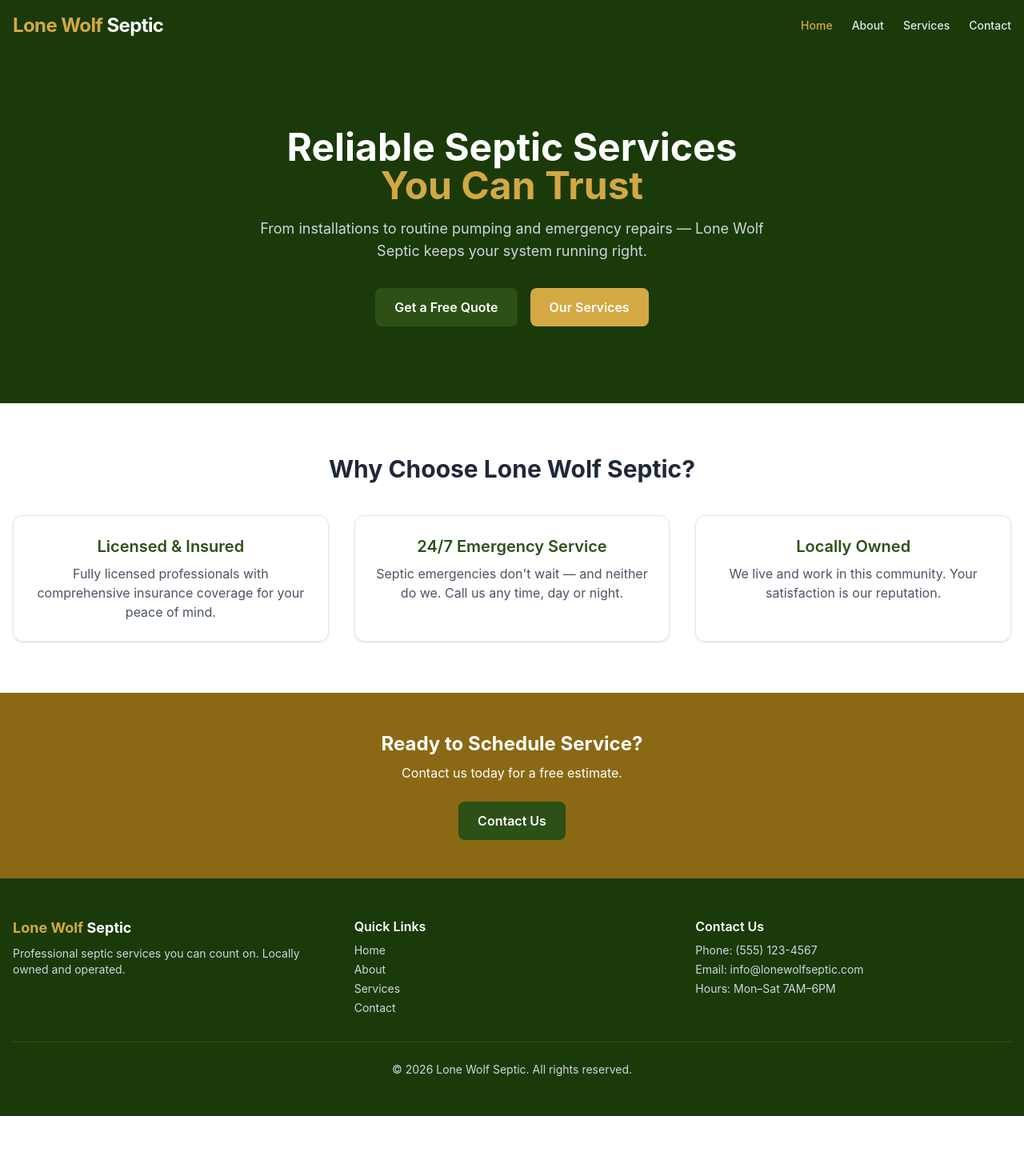
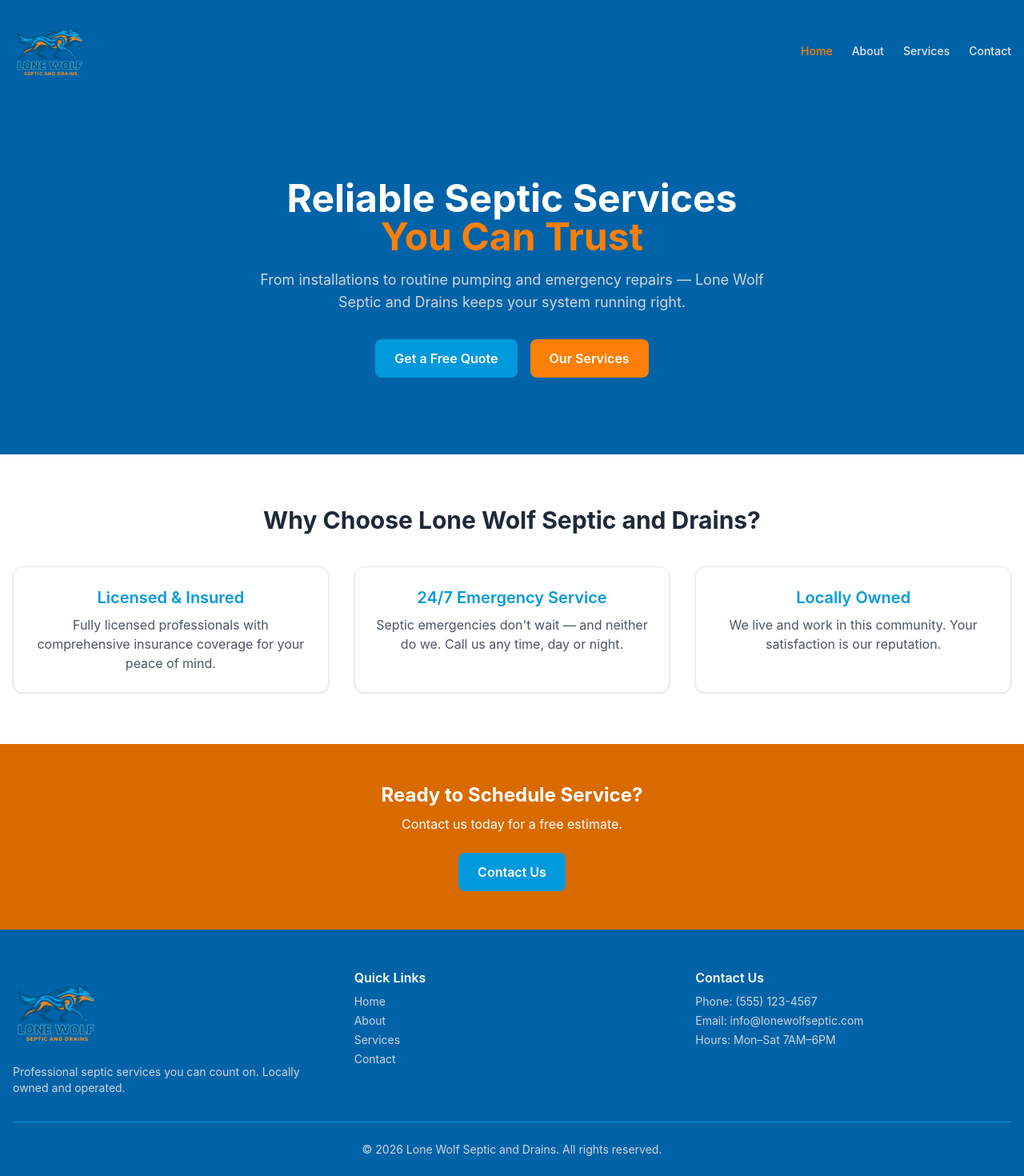
Before and after one commit to nashden/lonewolfseptic, a React (Vite) app: page / in a window 1280 px wide. Shown: the top 1470 px of the page at 80% size. Before the commit the page ends 1395 px from the top, so only its background shows below. Built offline with nearby package versions, Linux system fonts and the light colour scheme.

Commit message:
Updated color and logo

```diff
--- a/index.html
+++ b/index.html
@@ -4,7 +4,7 @@
     <meta charset="UTF-8" />
     <link rel="icon" type="image/svg+xml" href="/favicon.svg" />
     <meta name="viewport" content="width=device-width, initial-scale=1.0" />
-    <title>Lone Wolf Septic | Professional Septic Services</title>
+    <title>Lone Wolf Septic and Drains | Professional Septic Services</title>
   </head>
   <body>
     <div id="root"></div>
--- a/src/components/layout/Footer.tsx
+++ b/src/components/layout/Footer.tsx
@@ -1,4 +1,5 @@
 import { Link } from 'react-router-dom'
+import logo from '/images/logo.png'
 
 export default function Footer() {
   return (
@@ -7,9 +8,7 @@ export default function Footer() {
         <div className="grid gap-8 md:grid-cols-3">
           {/* Brand */}
           <div>
-            <h3 className="text-lg font-bold text-white">
-              <span className="text-earth-light">Lone Wolf</span> Septic
-            </h3>
+            <img src={logo} alt="Lone Wolf Septic and Drains" className="h-28" />
             <p className="mt-2 text-sm">
               Professional septic services you can count on. Locally owned and operated.
             </p>
@@ -38,7 +37,7 @@ export default function Footer() {
         </div>
 
         <div className="mt-8 border-t border-forest pt-6 text-center text-sm">
-          &copy; {new Date().getFullYear()} Lone Wolf Septic. All rights reserved.
+          &copy; {new Date().getFullYear()} Lone Wolf Septic and Drains. All rights reserved.
         </div>
       </div>
     </footer>
--- a/src/components/layout/Header.tsx
+++ b/src/components/layout/Header.tsx
@@ -1,5 +1,6 @@
 import { useState } from 'react'
 import { Link, NavLink } from 'react-router-dom'
+import logo from '/images/logo.png'
 
 const navLinks = [
   { to: '/', label: 'Home' },
@@ -14,8 +15,8 @@ export default function Header() {
   return (
     <header className="bg-forest-dark text-white shadow-lg">
       <div className="mx-auto flex max-w-7xl items-center justify-between px-4 py-4">
-        <Link to="/" className="text-2xl font-bold tracking-tight">
-          <span className="text-earth-light">Lone Wolf</span> Septic
+        <Link to="/">
+          <img src={logo} alt="Lone Wolf Septic and Drains" className="h-24" />
         </Link>
 
         {/* Desktop nav */}
--- a/src/index.css
+++ b/src/index.css
@@ -1,9 +1,9 @@
 @import "tailwindcss";
 
 @theme {
-  --color-forest: #2d5016;
-  --color-forest-dark: #1a3a0a;
-  --color-earth: #8B6914;
-  --color-earth-light: #d4a843;
+  --color-forest: #0099DC;
+  --color-forest-dark: #0063A7;
+  --color-earth: #d96a00;
+  --color-earth-light: #FC7F07;
   --color-slate-warm: #4a5568;
 }
--- a/src/pages/About.tsx
+++ b/src/pages/About.tsx
@@ -1,11 +1,11 @@
 export default function About() {
   return (
     <div className="mx-auto max-w-4xl px-4 py-16">
-      <h1 className="text-4xl font-bold text-gray-800">About Lone Wolf Septic</h1>
+      <h1 className="text-4xl font-bold text-gray-800">About Lone Wolf Septic and Drains</h1>
 
       <div className="mt-8 space-y-6 text-gray-600 leading-relaxed">
         <p>
-          Lone Wolf Septic was founded with a simple mission: deliver honest,
+          Lone Wolf Septic and Drains was founded with a simple mission: deliver honest,
           dependable septic services at fair prices. What started as a one-truck
           operation has grown into a trusted name in the community — but our
           values haven't changed.
--- a/src/pages/Home.tsx
+++ b/src/pages/Home.tsx
@@ -11,7 +11,7 @@ export default function Home() {
         </h1>
         <p className="mx-auto mt-4 max-w-2xl text-lg text-gray-300">
           From installations to routine pumping and emergency repairs — Lone Wolf
-          Septic keeps your system running right.
+          Septic and Drains keeps your system running right.
         </p>
         <div className="mt-8 flex justify-center gap-4">
           <Button to="/contact">Get a Free Quote</Button>
@@ -24,7 +24,7 @@ export default function Home() {
       {/* Why Choose Us */}
       <section className="mx-auto max-w-7xl px-4 py-16">
         <h2 className="text-center text-3xl font-bold text-gray-800">
-          Why Choose Lone Wolf Septic?
+          Why Choose Lone Wolf Septic and Drains?
         </h2>
         <div className="mt-10 grid gap-8 md:grid-cols-3">
           {[
```
Also changed, not shown: public/images/logo.png (added), public/images/mascot.png (added).
